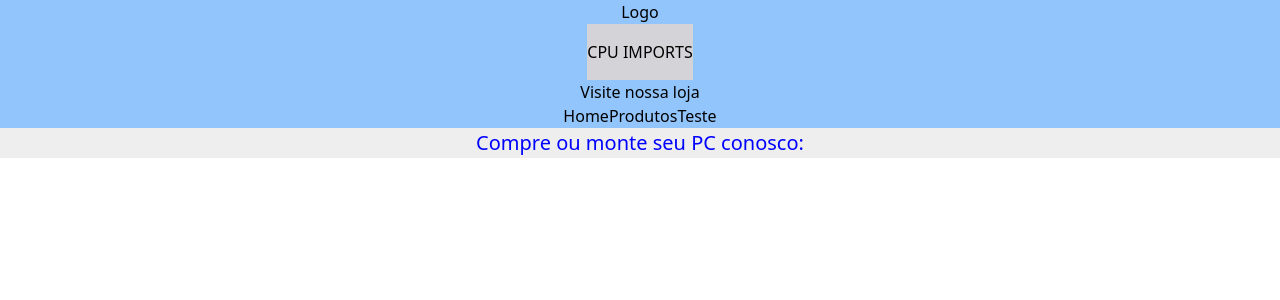
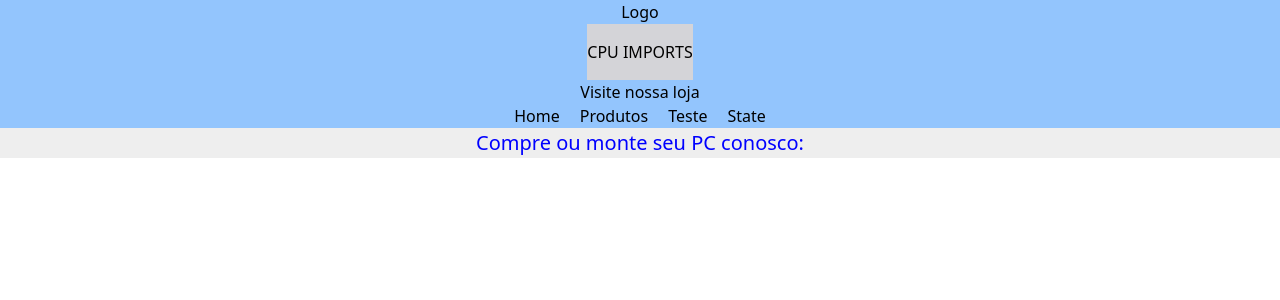
Before and after one commit to cleversonandrade/Estudos_React, a Next.js app: page / in a window 1280 px wide. Shown: the top 300 px of the page. Built offline with nearby package versions, Linux system fonts and the light colour scheme.

Commit message:
usestate

```diff
--- a/src/components/Card.tsx
+++ b/src/components/Card.tsx
@@ -23,6 +23,7 @@ const Card = (props:CardPros) => {
                 </div>
             )}
             <div>{props.children[0]}</div>
+            <div>{props.children[1]}</div>
         </div>
     );
 }
--- a/src/components/Topo.tsx
+++ b/src/components/Topo.tsx
@@ -10,7 +10,7 @@ const Topo =() => {
         <div>{logo}</div>
         <div className='flex flex-col justify-center bg-zinc-300 h-28'>{nomeLoja}</div>
         <div>{subtitulo}</div>
-        <nav>
+        <nav className="flex gap-5">
           <Link href={'/'}>
               Home
           </Link>
@@ -20,6 +20,9 @@ const Topo =() => {
           <Link href={'/teste/teste'}>
               Teste
           </Link>
+          <Link href={'/usestate/usestate'}>
+              State
+          </Link>
         </nav>
       </div>
   )
--- /dev/null
+++ b/src/pages/usestate/usestate.tsx
@@ -0,0 +1,21 @@
+import { useState } from "react"
+
+export default function usestate() {
+    // eslint-disable-next-line react-hooks/rules-of-hooks
+    const [cont, setCont] = useState<number>(0);
+
+    let c = cont
+    c++
+
+    function add() {
+        setCont(c)
+    }
+
+    return(
+        <div>
+            usestate
+            <div>{cont}</div>
+            <button onClick={add}>Button</button>
+        </div>
+    )
+}
```
